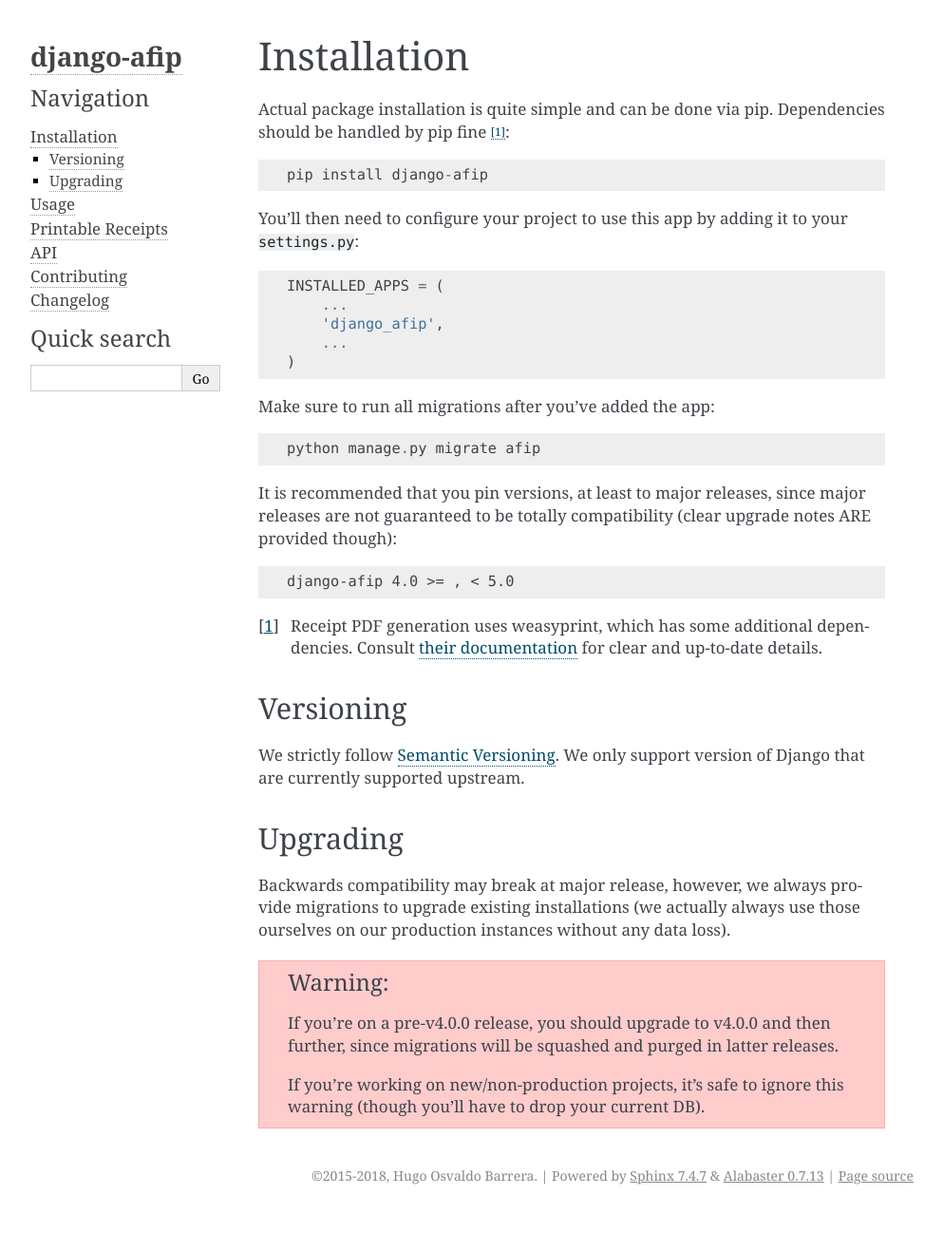
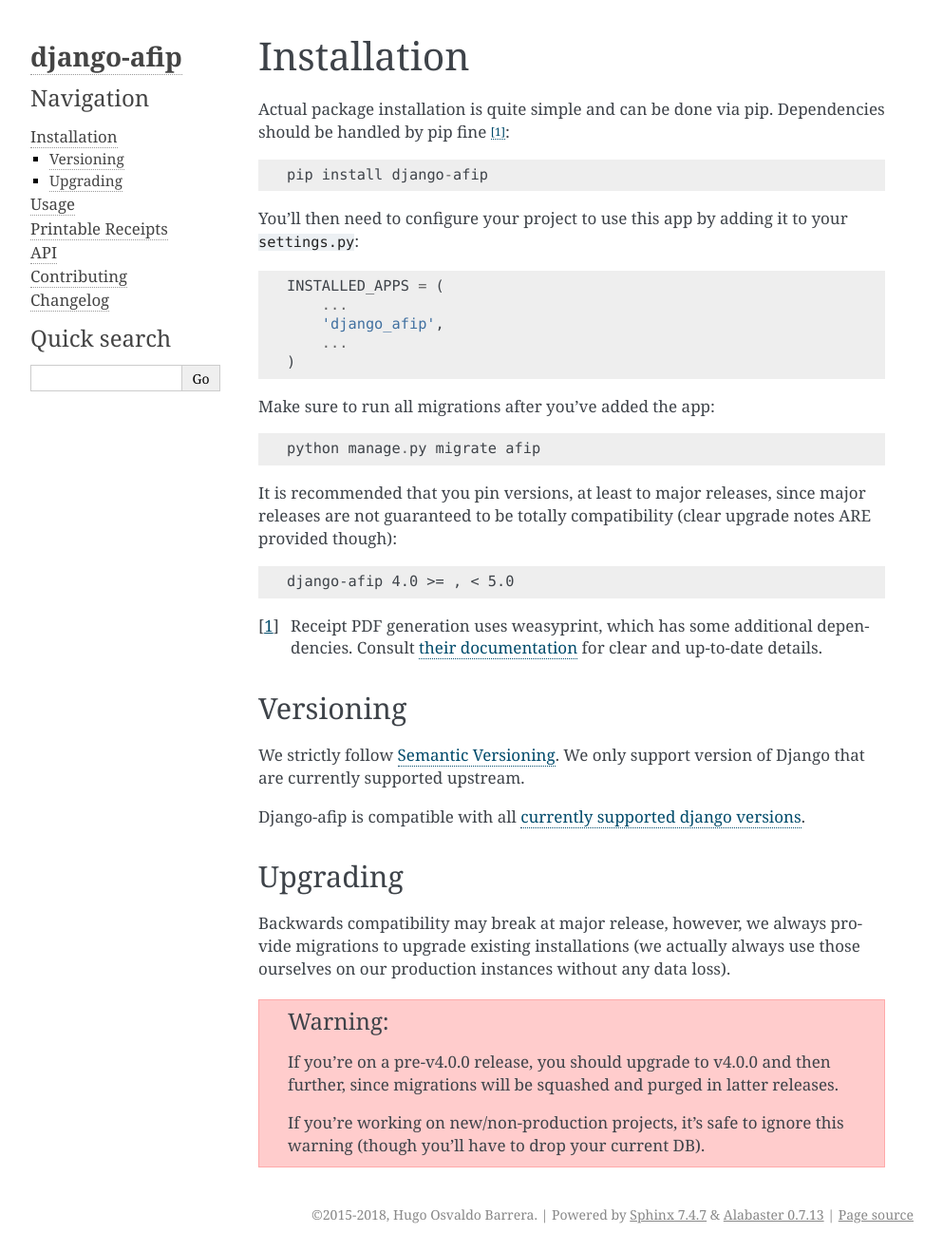
Before and after one commit to WhyNotHugo/django-afip, a Sphinx documentation site: the page built from docs/installation.rst, in a window 1280 px wide. Shown: the whole page at 95% size, without its empty margins (148-1141 px from the left). Built offline with Sphinx 7.4.7, drawn with Linux system fonts in a browser that asks for light colours; the version number could not be read and is left out; before the commit the page ends 1277 px from its top, so only the background shows below that.

Commit message:
Document compatible django versions

```diff
--- a/docs/index.rst
+++ b/docs/index.rst
@@ -14,6 +14,7 @@
 
 * Validate invoices and other receipt types with AFIP's WSFE service.
 * Generate valid PDF files for those receipts to send to clients.
+* Supports Django 1.11, 2.0 and 2.1.
 
 Caveats
 -------
--- a/docs/installation.rst
+++ b/docs/installation.rst
@@ -44,7 +44,10 @@
 We strictly follow `Semantic Versioning`_. We only support version of Django
 that are currently supported upstream.
 
+Django-afip is compatible with all `currently supported django versions`_.
+
 .. _Semantic Versioning: http://semver.org/
+.. _currently supported django versions: https://www.djangoproject.com/download/#supported-versions
 
 Upgrading
 ---------
```
